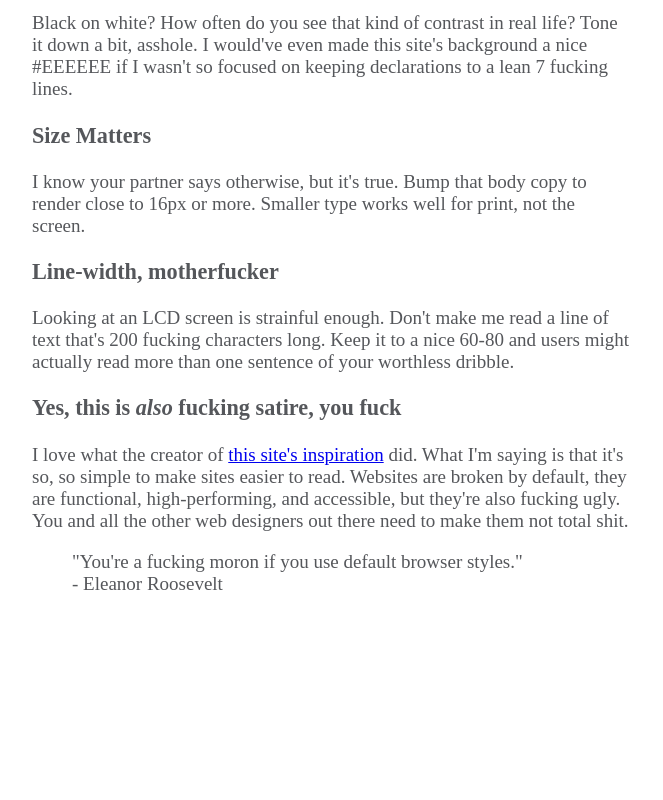
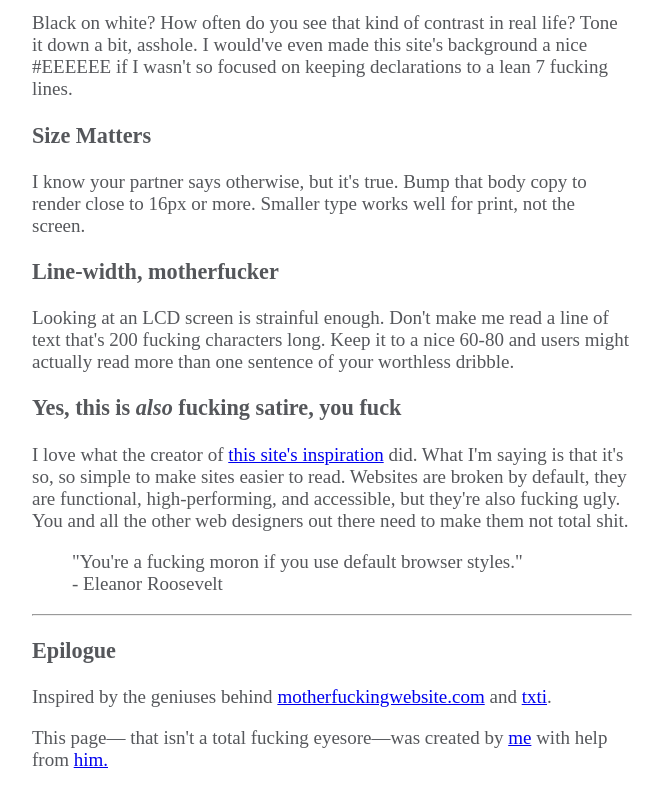
Before and after one commit to floyapo/floyapo.github.io, a plain HTML site: page index.html in a window 1280 px wide. Shown: the part 878-1678 px from the top of the page, without its empty margins (308-971 px from the left). Before the commit the page ends 1502 px from the top, so only its background shows below. Drawn offline with Linux system fonts and the light colour scheme.

Commit message:
ajout fin de texte

```diff
--- a/index.html
+++ b/index.html
@@ -47,6 +47,12 @@
 	<blockquote>"You're a fucking moron if you use default browser styles."<br />
 	- Eleanor Roosevelt
 </blockquote>
+<hr>
+
+<h3>Epilogue</h3>
+
+<p>Inspired by the geniuses behind <a href="https://motherfuckingwebsite.com/">motherfuckingwebsite.com</a> and <a href="http://txti.es">txti</a>.</p>
+	<p>This page&mdash; that isn't a total fucking eyesore&mdash;was created by <a href="https://twitter.com/drew_mc">me</a> with help from <a href="https://twitter.com/gabehammersmith">him.</a></p>
 <script src="scripts/main.js"></script>
 
 
```
